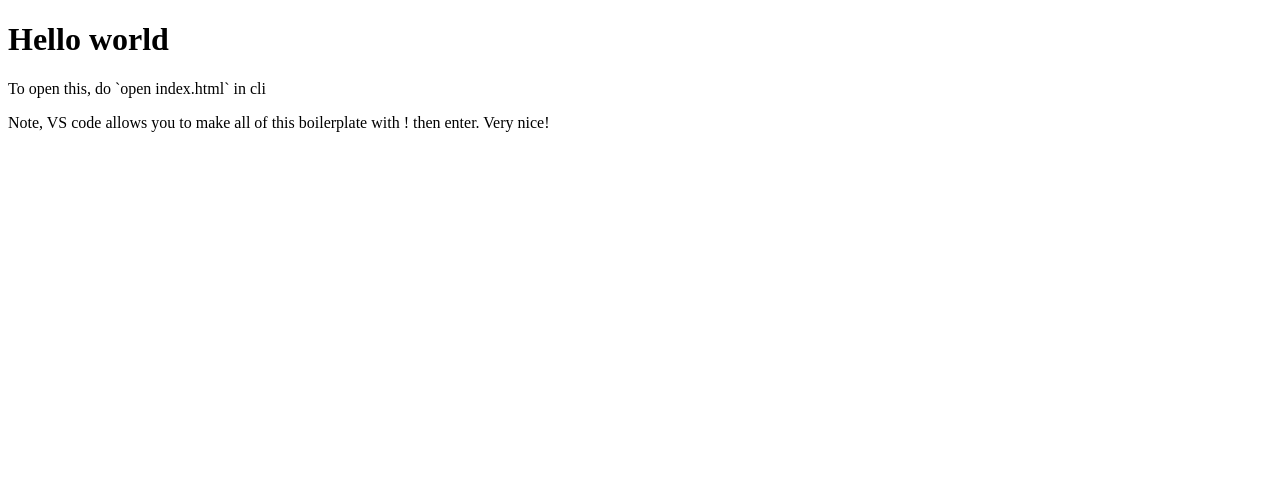
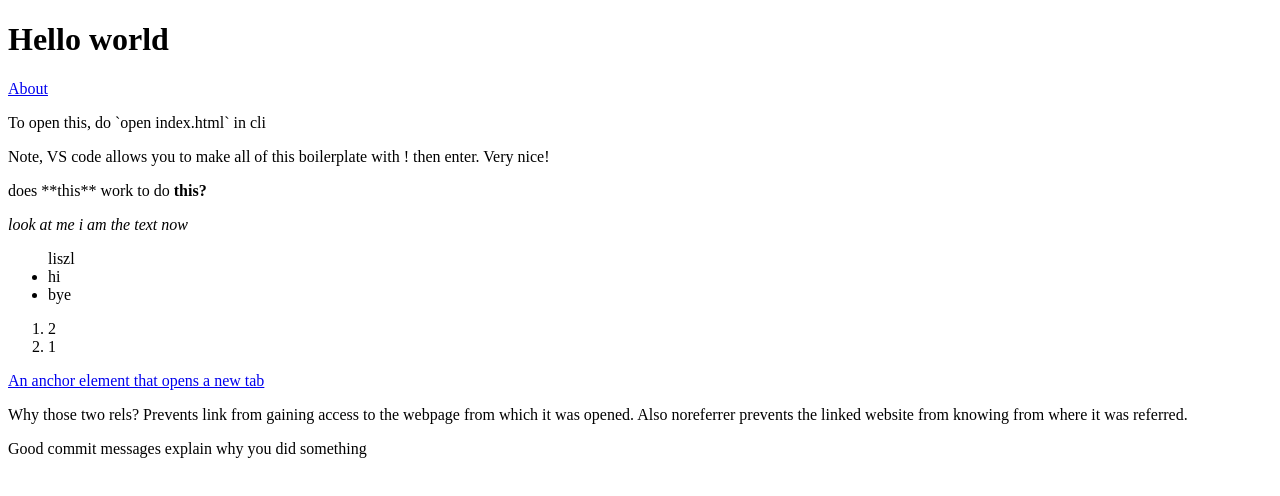
Before and after one commit to ColbyWarzecha/odin-learning, a plain HTML site: page html-boilerplate/index.html in a window 1280 px wide. Drawn offline with Linux system fonts and the light colour scheme.

Commit message:
Added a variety of small html features for TOP tutorial

```diff
--- a/html-boilerplate/index.html
+++ b/html-boilerplate/index.html
@@ -6,7 +6,21 @@
     </head>
     <body>
         <h1>Hello world</h1>
+        <a href="./pages/about.html">About</a>
         <p>To open this, do `open index.html` in cli</p>
         <p>Note, VS code allows you to make all of this boilerplate with ! then enter. Very nice!</p>
+        <p>does **this** work to do <strong>this?</strong></p>
+        <em>look at me i am the text now</em>
+        <ul>liszl
+            <li>hi</li>
+            <li>bye</li>
+        </ul>
+        <ol>
+            <li>2</li>
+            <li>1</li>
+        </ol>
+        <a href="https://www.theodinproject.com/about", target="_blank", rel="noopener noreferrer">An anchor element that opens a new tab</a>
+        <p>Why those two rels? Prevents link from gaining access to the webpage from which it was opened. Also noreferrer prevents the linked website from knowing from where it was referred.</p>
+        <p>Good commit messages explain why you did something</p>
     </body>
 </html>
```
Also changed, not shown: html-boilerplate/pages/about.html (added, +13 -0 lines).
